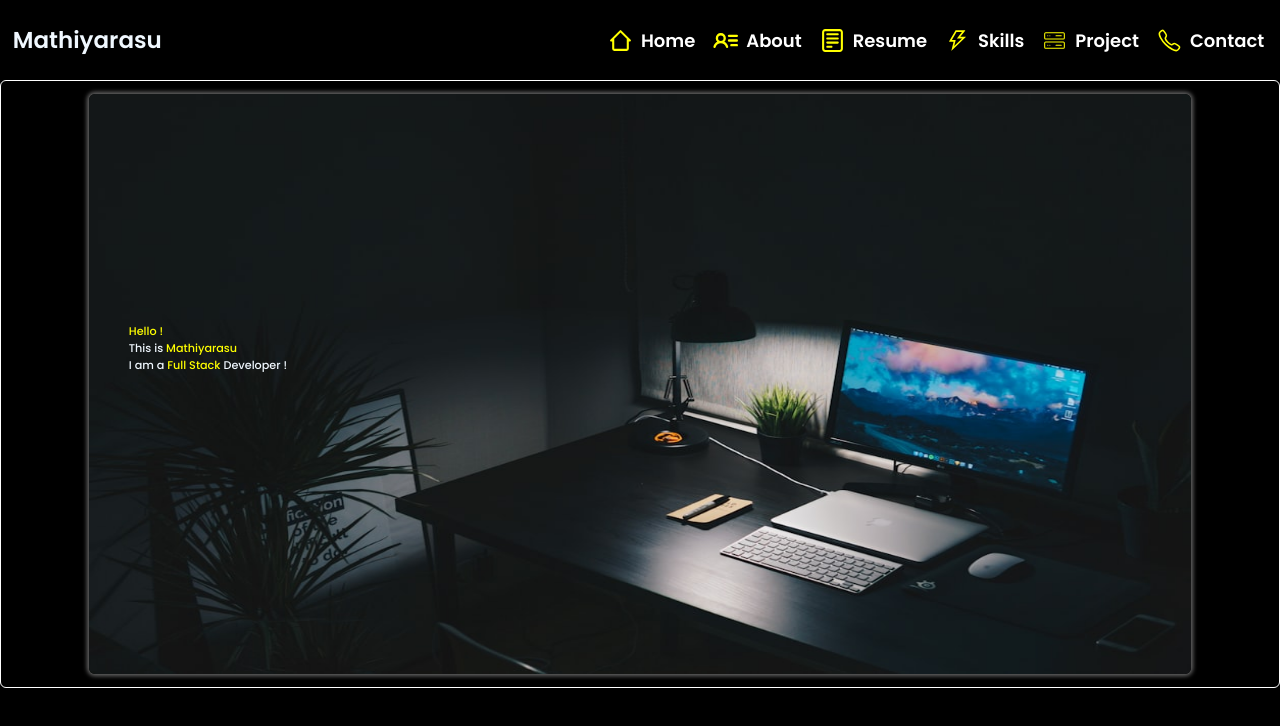
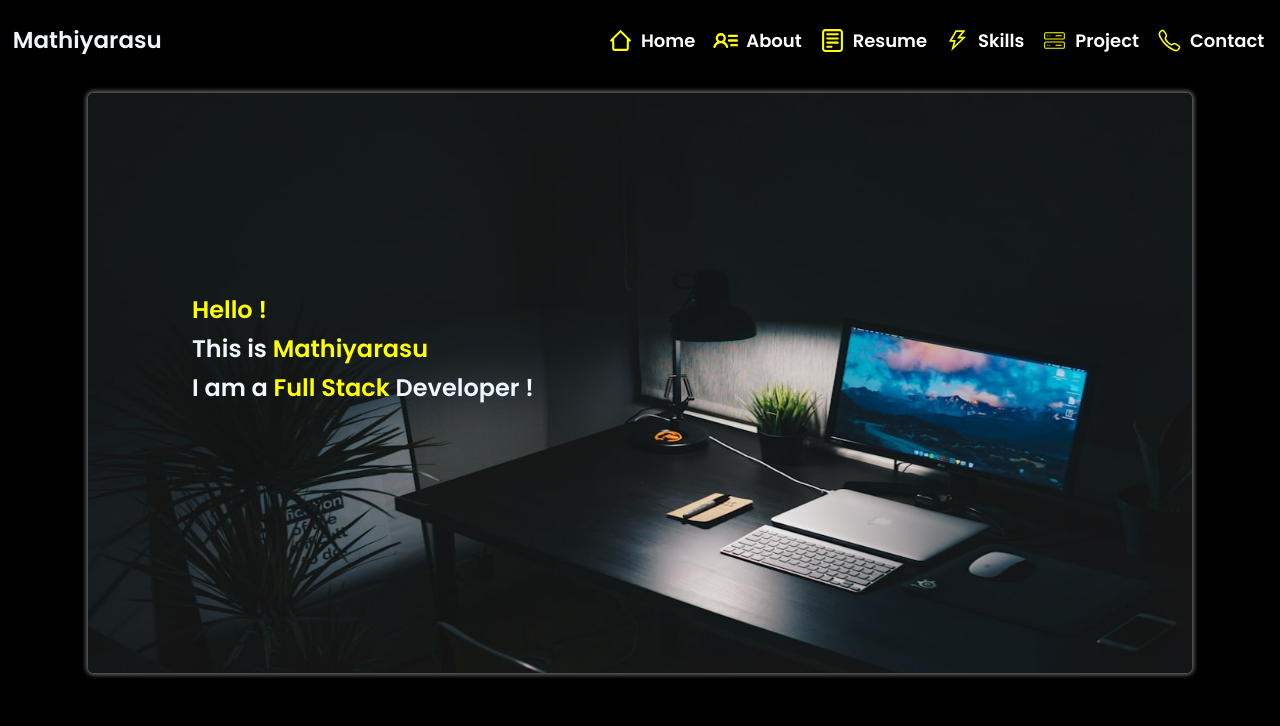
Before and after one commit to 0607mathi/MathiPortfolio, a React (Vite) app: page / in a window 1280 px wide. Shown: the top 726 px of the page. Built offline with nearby package versions, Linux system fonts and the light colour scheme.

Commit message:
banner components successfuly completed with respoinsive

```diff
--- a/src/PortfolioComponents/Banner.jsx
+++ b/src/PortfolioComponents/Banner.jsx
@@ -2,7 +2,7 @@ import '../Stylesheets/banner.css'
 import BGImage from '../assets/darkspace.jpeg'
 const Banner = () =>{
     return(
-       <div className='bg-img-container br'>
+       <div className='bg-img-container'>
         <img src={BGImage} alt="Background imgage" />
         <div className='text-content'>
             <span className='yellow'>Hello !</span>
--- a/src/PortfolioComponents/DropdownNav.jsx
+++ b/src/PortfolioComponents/DropdownNav.jsx
@@ -17,7 +17,7 @@ const DropdownNav = () => {
     });
 
   return (
-      <div className="dropdown">
+      <div className="dropdown" data-aos="fade-down">
         <a href="#"><BiHomeAlt2 className='icons'/><span className='menu-items'>Home</span></a>
         <a href="#"><PiUserListBold className='icons'/><span className='menu-items'>About</span></a>
         <a href="#"><CgNotes className='icons'/><span className='menu-items'>Resume</span></a>
--- a/src/Stylesheets/DropdownNav.css
+++ b/src/Stylesheets/DropdownNav.css
@@ -6,7 +6,7 @@
     align-items:center;
     gap: 15px;
     padding: 1% 1% 2% 0;
-    backdrop-filter: blur(10px);
+    backdrop-filter: blur(4px);
     border-radius: 7px;
     position:absolute;
     width:99%;
--- a/src/Stylesheets/banner.css
+++ b/src/Stylesheets/banner.css
@@ -16,18 +16,25 @@ img{
 .text-content{
     position: absolute;
     left: 10%;
-    top: 40%;
+    top: 30%;
     display: flex;
     flex-direction: column;
+    gap: 4px;
 }
 
 .text-content>span{
-    font-size: 70%;
-    font-weight: 500;
+    font-size: 90%;
+    font-weight: 600;
 }
 
 .yellow{
     color: yellow;
+}
+
+@media (min-width: 489px)  and (max-width: 659px)  {
+    .text-content>span{
+        font-size: 20px;
+    }
 }
 
 @media (min-width: 660px)  and (max-width: 720px)  {
@@ -35,14 +42,29 @@ img{
         width: 95%;
         height: 400px;
     }
+    .text-content>span{
+        font-size: 20px;
+    }
+    .text-content{
+        left: 13%;
+        top: 35%;
+    }
 
 }
+
 
 @media (min-width: 721px)  and (max-width: 949px)  {
 
     img{
         width: 95%;
         height: 470px;
+    }
+    .text-content>span{
+        font-size: 22px;
+    }
+    .text-content{
+        left: 15%;
+        top: 35%;
     }
 }
 
@@ -51,4 +73,11 @@ img{
         width: 88%;
         height: 580px;
     }
+    .text-content>span{
+        font-size: 24px;
+    }
+    .text-content{
+        left: 15%;
+        top: 35%;
+    }
 }
```
